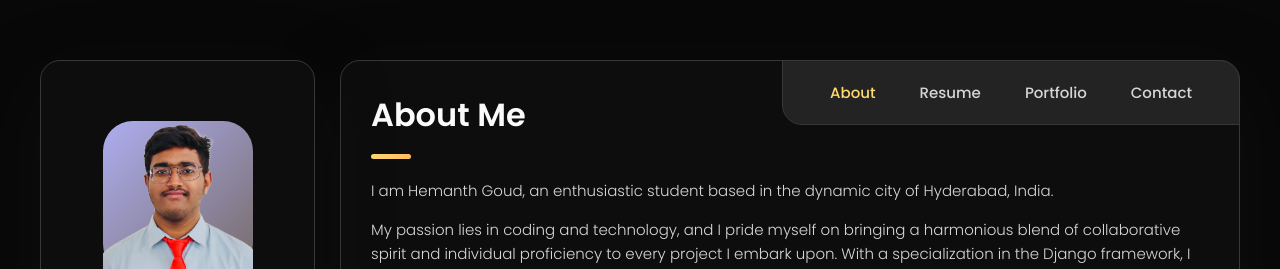
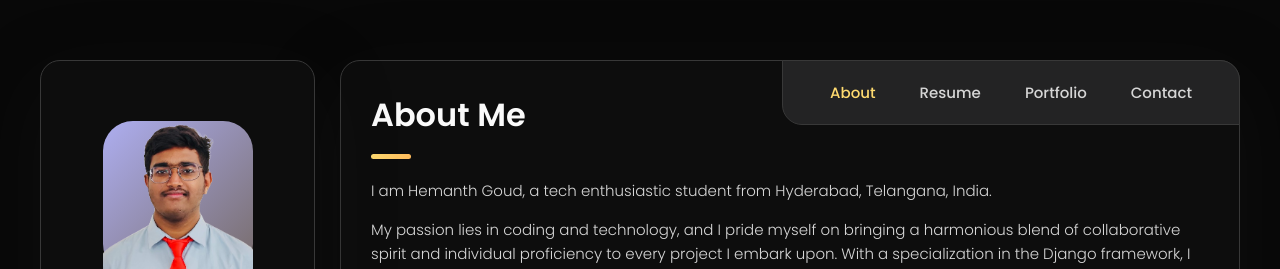
Before and after one commit to hemanth-user13/hemanthportfolio, a plain HTML site: page index.html in a window 1280 px wide. Shown: the top 269 px of the page. Drawn offline with nearby package versions, Linux system fonts and the light colour scheme.

Commit message:
Update index.html

```diff
--- a/index.html
+++ b/index.html
@@ -205,7 +205,7 @@
 
 
           <p>
-            I am  Hemanth Goud, an enthusiastic student based in the dynamic city of Hyderabad, India.
+            I am  Hemanth Goud, a tech enthusiastic student from Hyderabad, Telangana, India.
           </p>
           <p>
             My passion lies in coding and technology,
```
